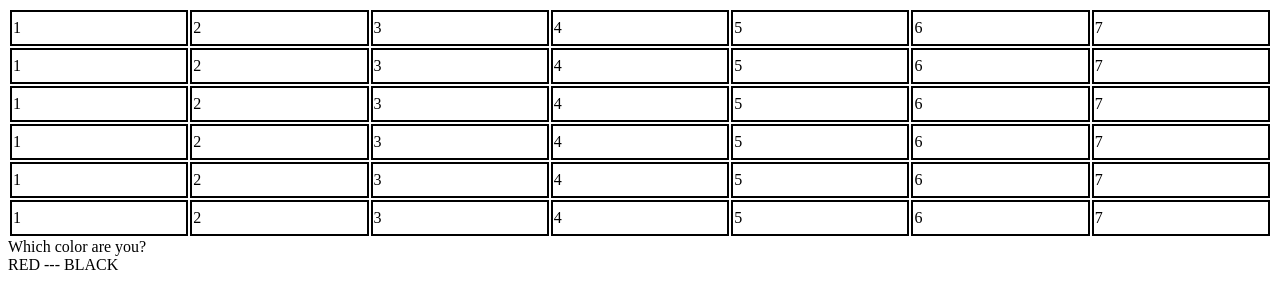
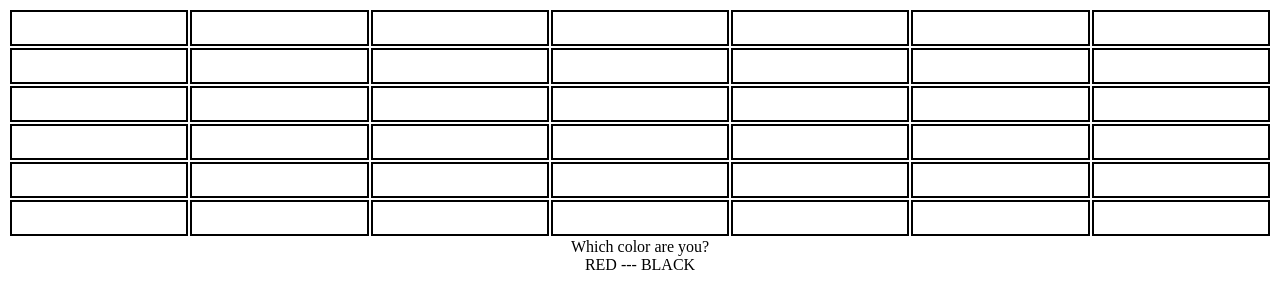
Before and after one commit to rjcorwin/Connect-Four-Boards, a plain HTML site: page attachments/index.html in a window 1280 px wide. Drawn offline with Linux system fonts and the light colour scheme.

Commit message:
Nicer formatting

```diff
--- a/attachments/index.html
+++ b/attachments/index.html
@@ -40,68 +40,75 @@
         border: solid 2px #000  ;
       }
 
+      .color-selection {
+        width: 100%;
+        text-align: center;
+      }
+
     </style>
 
     <table width="100%" height="100%">
       <tr>
-      <td class="cell-1x1">1</td>
-      <td class="cell-1x2">2</td>
-      <td class="cell-1x3">3</td>
-      <td class="cell-1x4">4</td>
-      <td class="cell-1x5">5</td>
-      <td class="cell-1x6">6</td>
-      <td class="cell-1x7">7</td>
+        <td class="cell-1x1"></td>
+        <td class="cell-1x2"></td>
+        <td class="cell-1x3"></td>
+        <td class="cell-1x4"></td>
+        <td class="cell-1x5"></td>
+        <td class="cell-1x6"></td>
+        <td class="cell-1x7"></td>
       </tr>
       <tr>
-      <td class="cell-2x1">1</td>
-      <td class="cell-2x2">2</td>
-      <td class="cell-2x3">3</td>
-      <td class="cell-2x4">4</td>
-      <td class="cell-2x5">5</td>
-      <td class="cell-2x6">6</td>
-      <td class="cell-2x7">7</td>
+        <td class="cell-2x1"></td>
+        <td class="cell-2x2"></td>
+        <td class="cell-2x3"></td>
+        <td class="cell-2x4"></td>
+        <td class="cell-2x5"></td>
+        <td class="cell-2x6"></td>
+        <td class="cell-2x7"></td>
       </tr>
       <tr>
-      <td class="cell-3x1">1</td>
-      <td class="cell-3x2">2</td>
-      <td class="cell-3x3">3</td>
-      <td class="cell-3x4">4</td>
-      <td class="cell-3x5">5</td>
-      <td class="cell-3x6">6</td>
-      <td class="cell-3x7">7</td>
+        <td class="cell-3x1"></td>
+        <td class="cell-3x2"></td>
+        <td class="cell-3x3"></td>
+        <td class="cell-3x4"></td>
+        <td class="cell-3x5"></td>
+        <td class="cell-3x6"></td>
+        <td class="cell-3x7"></td>
       </tr>
       <tr>
-      <td class="cell-4x1">1</td>
-      <td class="cell-4x2">2</td>
-      <td class="cell-4x3">3</td>
-      <td class="cell-4x4">4</td>
-      <td class="cell-4x5">5</td>
-      <td class="cell-4x6">6</td>
-      <td class="cell-4x7">7</td>
+        <td class="cell-4x1"></td>
+        <td class="cell-4x2"></td>
+        <td class="cell-4x3"></td>
+        <td class="cell-4x4"></td>
+        <td class="cell-4x5"></td>
+        <td class="cell-4x6"></td>
+        <td class="cell-4x7"></td>
       </tr>
       <tr>
-      <td class="cell-5x1">1</td>
-      <td class="cell-5x2">2</td>
-      <td class="cell-5x3">3</td>
-      <td class="cell-5x4">4</td>
-      <td class="cell-5x5">5</td>
-      <td class="cell-5x6">6</td>
-      <td class="cell-5x7">7</td>
+        <td class="cell-5x1"></td>
+        <td class="cell-5x2"></td>
+        <td class="cell-5x3"></td>
+        <td class="cell-5x4"></td>
+        <td class="cell-5x5"></td>
+        <td class="cell-5x6"></td>
+        <td class="cell-5x7"></td>
       </tr>
       <tr>
-      <td class="cell-6x1">1</td>
-      <td class="cell-6x2">2</td>
-      <td class="cell-6x3">3</td>
-      <td class="cell-6x4">4</td>
-      <td class="cell-6x5">5</td>
-      <td class="cell-6x6">6</td>
-      <td class="cell-6x7">7</td>
+        <td class="cell-6x1"></td>
+        <td class="cell-6x2"></td>
+        <td class="cell-6x3"></td>
+        <td class="cell-6x4"></td>
+        <td class="cell-6x5"></td>
+        <td class="cell-6x6"></td>
+        <td class="cell-6x7"></td>
       </tr>
 
     </table>
 
+    <div class="color-selection">
       <div class="my-color">Which color are you?</div>
       <span class="a-color red">RED</span><span> --- </span><span class="a-color black">BLACK</div>
+    </div>
 
   </body>
 </html>
```
Lines whose indentation alone changed are shown as unchanged.
